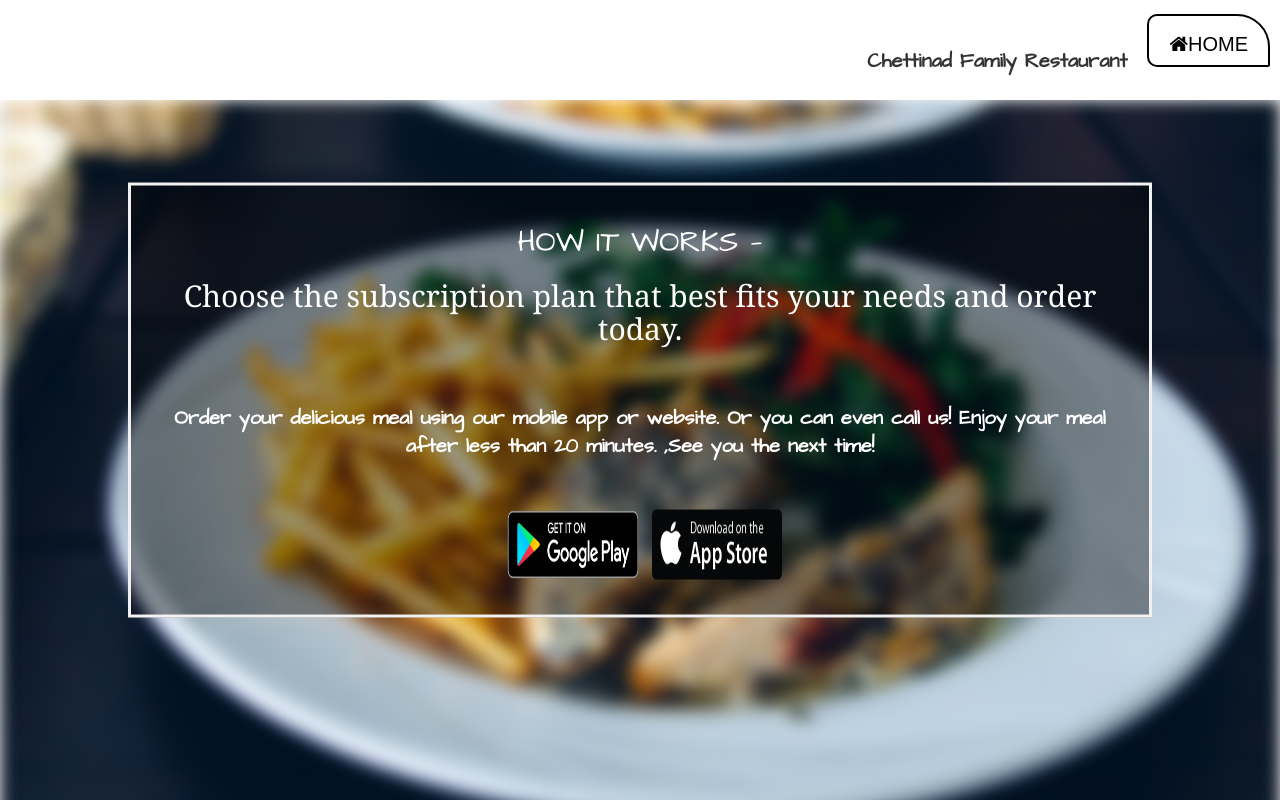
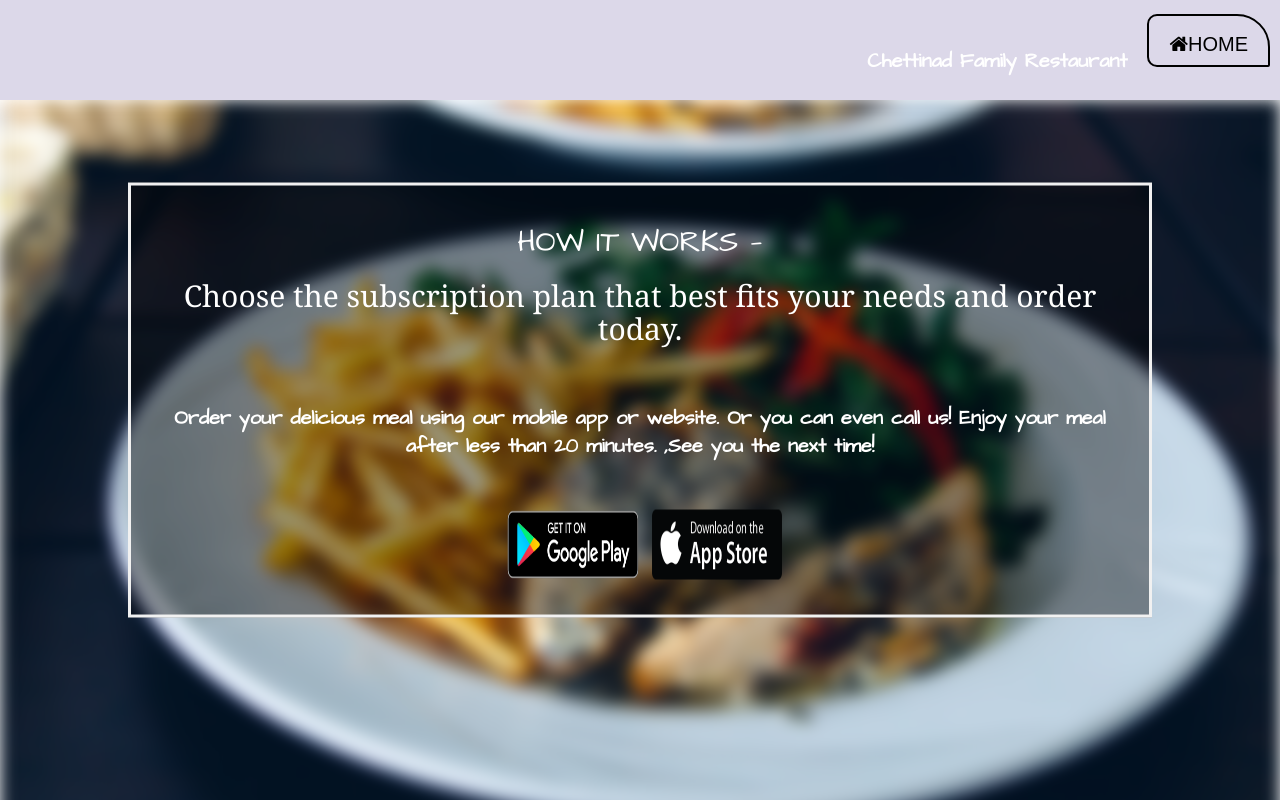
Before and after one commit to sathiya28/chettinad, a plain HTML site: page work.html in a window 1280 px wide. Shown: the top 800 px of the page. Drawn offline with nearby package versions, Linux system fonts and the light colour scheme.

Commit message:
Update work.html

```diff
--- a/work.html
+++ b/work.html
@@ -54,14 +54,14 @@ body, html {
 </style>
 </head>
 <body>
-  <div class="sidebar" style=background-color:white;
+  <div class="sidebar" style=background-color:rgb(0, 0, 0);
   width: auto;>
     <div class="name1">
-      <strong><h1 class="dis">Chettinad Family Restaurant </h1></strong>
+      <strong><h1 class="dis"style="color:white;">Chettinad Family Restaurant </h1></strong>
 
     </div>
 
-    <div class="open"><i class="fa fa-bars"></i>
+    <div class="open"><i class="fa fa-bars"style="color:white;"></i>
     </div>
 
 
```
